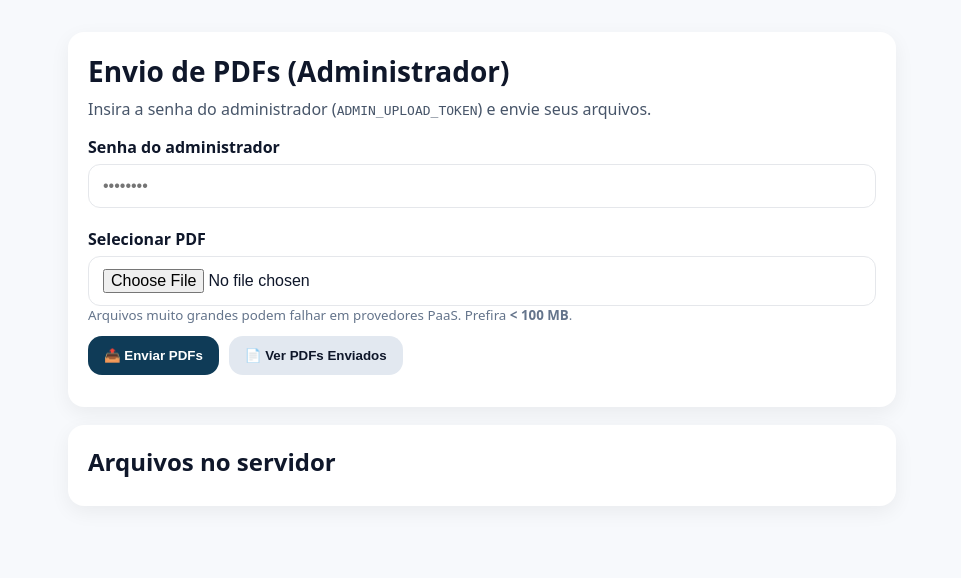
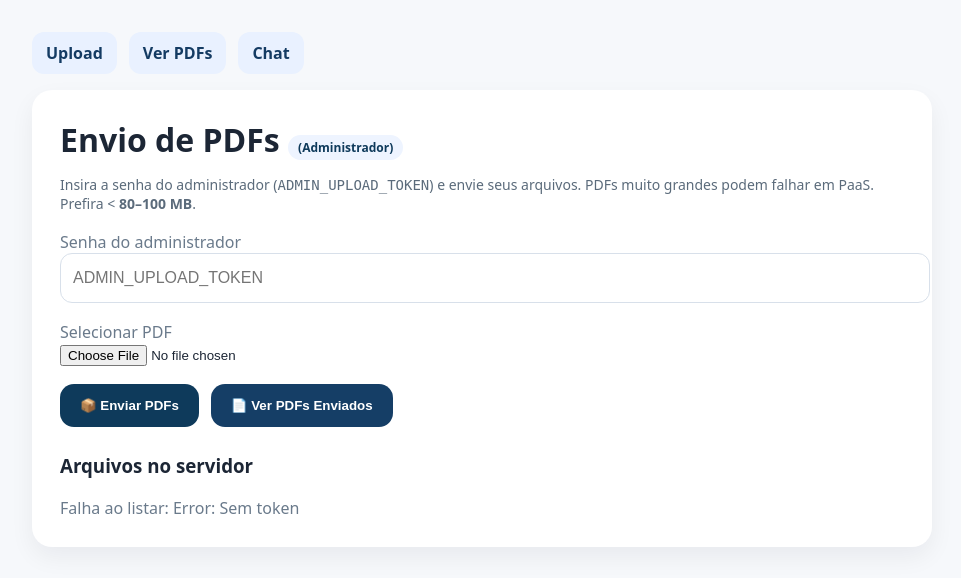
Before and after one commit to claudiorrlima1-1961/licitabot-cloud, a FastAPI app: page /admin in a window 1280 px wide. Shown: the top 578 px of the page, without its empty margins (158-1119 px from the left). Run offline with FastAPI, Linux system fonts and the light colour scheme.

Commit message:
Update admin.html

```diff
--- a/app/templates/admin.html
+++ b/app/templates/admin.html
@@ -4,230 +4,175 @@
   <meta charset="utf-8" />
   <meta name="viewport" content="width=device-width,initial-scale=1" />
   <title>Envio de PDFs (Administrador)</title>
+  <link rel="stylesheet" href="/static/style.css" />
   <style>
-    :root{--bg:#f7f9fc;--card:#fff;--text:#0f172a;--muted:#475569;--ok:#0ea5e9;--ok2:#16a34a;--warn:#eab308;--err:#dc2626}
-    *{box-sizing:border-box}
-    body{margin:0;background:var(--bg);color:var(--text);font-family:system-ui,-apple-system,Segoe UI,Roboto,Ubuntu,"Helvetica Neue",Arial}
-    .wrap{max-width:860px;margin:32px auto;padding:0 16px}
-    .card{background:var(--card);border-radius:16px;box-shadow:0 6px 20px rgba(2,6,23,.06);padding:20px;margin-bottom:18px}
-    h1{margin:0 0 8px;font-size:28px}
-    p.muted{color:var(--muted);margin:0 0 16px}
-    label{display:block;font-weight:600;margin:10px 0 6px}
-    input[type="password"],input[type="text"],input[type="file"],textarea{
-      width:100%;padding:12px 14px;border:1px solid #e5e7eb;border-radius:12px;background:#fff;font-size:16px
-    }
-    .row{display:flex;gap:10px;flex-wrap:wrap}
-    .btn{appearance:none;border:0;border-radius:14px;padding:12px 16px;font-weight:700;cursor:pointer}
-    .btn-primary{background:#0f3b57;color:#fff}
-    .btn-secondary{background:#e2e8f0;color:#0f172a}
-    .btn-danger{background:var(--err);color:#fff}
-    .btn:disabled{opacity:.6;cursor:not-allowed}
-    .status{margin-top:12px;font-size:14px}
-    .status.ok{color:var(--ok2)}
-    .status.err{color:var(--err)}
-    .list .item{display:flex;align-items:center;justify-content:space-between;padding:12px;border-bottom:1px solid #eef2f7}
-    .name{display:flex;align-items:center;gap:10px;max-width:70%;word-break:break-word}
-    .pill{background:#f1f5f9;border-radius:999px;padding:2px 8px;font-size:12px;color:#334155}
-    .actions{display:flex;gap:8px}
-    .progress{height:8px;background:#e5e7eb;border-radius:999px;overflow:hidden;margin-top:8px}
-    .progress > span{display:block;height:100%;width:0;background:#0ea5e9;transition:width .2s}
-    small.helper{display:block;color:#64748b}
+    body{font-family: system-ui, -apple-system, Segoe UI, Roboto, Arial, sans-serif; background:#f6f8fb; color:#1c2635;}
+    .wrap{max-width:900px; margin:32px auto; padding:0 16px;}
+    .card{background:#fff; border-radius:20px; box-shadow:0 10px 24px rgba(2,18,33,.06); padding:28px;}
+    h1{margin:0 0 8px; font-size:32px}
+    .hint{color:#5b6b7b; font-size:14px}
+    .row{margin-top:18px}
+    input[type="password"], input[type="text"]{width:100%; height:48px; border-radius:12px; border:1px solid #d8e0ea; padding:0 12px; font-size:16px; outline:none}
+    input[type="file"]{width:100%}
+    .btn{display:inline-flex; align-items:center; gap:10px; border:none; border-radius:14px; background:#0e3a5b; color:#fff; padding:14px 20px; font-weight:600; cursor:pointer}
+    .btn.secondary{background:#153e66}
+    .btn:disabled{opacity:.6; cursor:not-allowed}
+    .pill{display:inline-block; background:#eef4ff; color:#0e3a5b; border-radius:999px; padding:4px 10px; font-size:12px}
+    .status{margin-top:14px; white-space:pre-wrap; font-family:ui-monospace, SFMono-Regular, Menlo, monospace; background:#f4f7fb; border:1px solid #e7edf5; padding:10px 12px; border-radius:10px}
+    .list{margin-top:18px; display:flex; flex-direction:column; gap:10px}
+    .item{display:flex; align-items:center; justify-content:space-between; gap:10px; background:#f8fbff; border:1px solid #e7edf5; padding:12px; border-radius:12px}
+    .name{overflow:hidden; text-overflow:ellipsis; white-space:nowrap}
+    .danger{background:#b42318}
+    .toolbar{display:flex; gap:12px; flex-wrap:wrap}
+    .topnav{display:flex; gap:12px; margin-bottom:16px}
+    .link{background:#e9f1ff; color:#143b63; padding:10px 14px; border-radius:12px; text-decoration:none; font-weight:600}
+    .muted{color:#6a7a8b}
+    .spinner{width:16px;height:16px;border:3px solid #c7d6ea;border-top-color:#0e3a5b;border-radius:50%;animation:spin .8s linear infinite}
+    @keyframes spin{to{transform:rotate(360deg)}}
   </style>
 </head>
 <body>
   <div class="wrap">
-    <div class="card">
-      <h1>Envio de PDFs (Administrador)</h1>
-      <p class="muted">Insira a senha do administrador (<code>ADMIN_UPLOAD_TOKEN</code>) e envie seus arquivos.</p>
-
-      <label for="token">Senha do administrador</label>
-      <input id="token" type="password" placeholder="••••••••" autocomplete="off" />
-
-      <div class="row" style="margin-top:10px">
-        <div style="flex:1 1 360px">
-          <label for="file">Selecionar PDF</label>
-          <input id="file" type="file" accept="application/pdf" />
-          <div class="progress" id="prog" hidden><span></span></div>
-          <small class="helper">Arquivos muito grandes podem falhar em provedores PaaS. Prefira <b>&lt; 100 MB</b>.</small>
-        </div>
-      </div>
-
-      <div class="row" style="margin-top:12px">
-        <button id="btnUpload" class="btn btn-primary">📤 Enviar PDFs</button>
-        <button id="btnList" class="btn btn-secondary">📄 Ver PDFs Enviados</button>
-      </div>
-      <div id="status" class="status"></div>
+    <div class="topnav">
+      <a class="link" href="/admin">Upload</a>
+      <a class="link" id="btnList">Ver PDFs</a>
+      <a class="link" href="/">Chat</a>
     </div>
 
     <div class="card">
-      <h2 style="margin:0 0 8px">Arquivos no servidor</h2>
-      <div id="files" class="list" role="list"></div>
+      <h1>Envio de PDFs <span class="pill">(Administrador)</span></h1>
+      <p class="hint">Insira a senha do administrador (<code>ADMIN_UPLOAD_TOKEN</code>) e envie seus arquivos. PDFs muito grandes podem falhar em PaaS. Prefira &lt; <b>80–100&nbsp;MB</b>.</p>
+
+      <div class="row">
+        <label class="muted">Senha do administrador</label>
+        <input type="password" id="admPwd" placeholder="ADMIN_UPLOAD_TOKEN" />
+      </div>
+
+      <div class="row">
+        <label class="muted">Selecionar PDF</label>
+        <input type="file" id="file" accept="application/pdf" />
+      </div>
+
+      <div class="row toolbar">
+        <button class="btn" id="btnUpload">📦 Enviar PDFs</button>
+        <button class="btn secondary" id="btnRefresh">📄 Ver PDFs Enviados</button>
+      </div>
+
+      <div id="msg" class="status" style="display:none"></div>
+
+      <h3 style="margin-top:26px">Arquivos no servidor</h3>
+      <div id="list" class="list"></div>
     </div>
   </div>
 
 <script>
-    const $ = (q)=>document.querySelector(q);
-    const tokenEl = $('#token');
-    const fileEl  = $('#file');
-    const statusEl= $('#status');
-    const listEl  = $('#files');
-    const progEl  = $('#prog'); const progBar = $('#prog span');
+const $ = s => document.querySelector(s);
+const msg = $("#msg");
+const list = $("#list");
+const btnUpload = $("#btnUpload");
+const btnRefresh = $("#btnRefresh");
+const btnList = $("#btnList");
 
-    function setStatus(msg, ok=false, err=false){
-      statusEl.className = 'status' + (ok?' ok':'') + (err?' err':'');
-      statusEl.textContent = msg || '';
+function show(text, isError=false){
+  msg.style.display = "block";
+  msg.style.borderColor = isError ? "#ffd5d5" : "#e7edf5";
+  msg.style.background = isError ? "#fff5f5" : "#f4f7fb";
+  msg.textContent = text;
 }
 
-    async function apiFetch(url, opts={}){
-      const token = (tokenEl.value||'').trim();
-      if(!token) throw new Error('Informe a senha do administrador.');
-      opts.headers = Object.assign({}, opts.headers||{}, {'X-Admin-Token': token});
-      const resp = await fetch(url, opts);
-      let data;
-      try { data = await resp.json(); }
-      catch {
-        const text = await resp.text();
-        throw new Error(`Erro inesperado do servidor (${resp.status}). ${text.slice(0,180)}`);
-      }
-      if(!resp.ok){
-        const msg = data?.detail || data?.message || `Falha HTTP ${resp.status}`;
-        throw new Error(msg);
-      }
-      return data;
+function token(){
+  const t = $("#admPwd").value.trim();
+  if(!t){ alert("Preencha a senha do administrador."); }
+  return t;
 }
 
-    async function listFiles(){
-      setStatus('Carregando lista…');
+async function fetchJSON(url, opt={}){
+  const t = token(); if(!t) throw new Error("Sem token");
+  opt.headers = Object.assign({}, opt.headers || {}, { "x-admin-token": t });
+  const res = await fetch(url, opt);
+  const ctype = res.headers.get("content-type") || "";
+  if(!res.ok){
+    const body = ctype.includes("application/json") ? await res.json() : await res.text();
+    const detail = typeof body === "string" ? body : (body.detail || JSON.stringify(body));
+    throw new Error(detail);
+  }
+  return ctype.includes("application/json") ? res.json() : res.text();
+}
+
+async function upload(){
   try{
-        const data = await apiFetch('/list_pdfs');
-        renderList(data.files||[]);
-        setStatus(`Listados ${data.files?.length||0} arquivo(s).`, true);
-      }catch(e){
-        setStatus(e.message, false, true);
+    const f = $("#file").files[0];
+    if(!f){ alert("Selecione um PDF."); return; }
+    if(!f.name.toLowerCase().endsWith(".pdf")){
+      alert("Envie apenas .pdf"); return;
+    }
+    btnUpload.disabled = true;
+    show("⬆️ Enviando arquivo… aguarde (não feche a página).");
+
+    const fd = new FormData(); fd.append("file", f);
+    const res = await fetchJSON("/upload_pdf", { method:"POST", body: fd });
+
+    if(res.ok){
+      show("✅ Upload recebido: " + res.filename + "\n🔄 Indexação em progresso… aguarde ~10 segundos antes de perguntar no chat.");
+      listPDFs(); // atualiza a lista
+    }else{
+      show("⚠️ Upload salvo mas indexação falhou: " + (res.index_error || "erro"), true);
+    }
+  }catch(err){
+    // Quando o Render devolve HTML 502, o corpo começa com '<'
+    const text = String(err.message || err);
+    if(text.trim().startsWith("<")){
+      show("❌ Erro inesperado do servidor (502). Tente novamente com um PDF menor (<80–100MB).", true);
+    }else{
+      show("❌ " + text, true);
+    }
+  }finally{
+    btnUpload.disabled = false;
   }
 }
 
-    function renderList(files){
-      listEl.innerHTML = '';
-      if(!files.length){
-        listEl.innerHTML = `<div class="item"><div class="name">Nenhum PDF encontrado.</div></div>`;
+async function listPDFs(){
+  try{
+    list.innerHTML = `<div class="muted"><span class="spinner"></span> Carregando lista…</div>`;
+    const res = await fetchJSON("/list_pdfs");
+    if(!res.files || !res.files.length){
+      list.innerHTML = `<div class="muted">Nenhum PDF enviado.</div>`;
       return;
     }
-      files.forEach(name=>{
-        const row = document.createElement('div');
-        row.className = 'item';
+    list.innerHTML = "";
+    res.files.forEach(name=>{
+      const row = document.createElement("div");
+      row.className = "item";
       row.innerHTML = `
-          <div class="name">
-            <span>📄</span>
-            <div>
-              <div>${name}</div>
-              <div class="pill">PDF</div>
-            </div>
-          </div>
-          <div class="actions">
-            <button class="btn btn-secondary" data-ver>Ver</button>
-            <button class="btn btn-danger" data-del>Excluir</button>
+        <div class="name" title="${name}">📄 ${name}</div>
+        <div class="toolbar">
+          <button class="btn danger" data-name="${name}">Excluir</button>
         </div>`;
-        row.querySelector('[data-del]').onclick = ()=>delFile(name);
-        row.querySelector('[data-ver]').onclick = ()=>viewFile(name);
-        listEl.appendChild(row);
+      row.querySelector(".danger").onclick = ()=>del(name);
+      list.appendChild(row);
     });
-    }
-
-    async function viewFile(name){
-      // seu backend não expõe os PDFs publicamente.
-      // tentaremos abrir /download_pdf?name=... (caso você adicione essa rota).
-      const url = `/download_pdf?name=${encodeURIComponent(name)}`;
-      try{
-        const head = await fetch(url, { method:'HEAD' });
-        if(head.ok){
-          window.open(url, '_blank');
-          return;
-        }
-        throw new Error();
-      }catch{
-        alert("Para visualizar/baixar, crie uma rota GET /download_pdf?name=... que leia o arquivo do UPLOAD_DIR e retorne o PDF com Content-Type: application/pdf. Se quiser, te envio o trecho pronto.");
+  }catch(err){
+    list.innerHTML = `<div class="muted">Falha ao listar: ${err}</div>`;
   }
 }
 
-    async function delFile(name){
-      if(!confirm(`Excluir o arquivo "${name}"?`)) return;
-      setStatus('Excluindo…');
+async function del(name){
+  if(!confirm(`Excluir "${name}"?`)) return;
   try{
-        await apiFetch(`/delete_pdf?name=${encodeURIComponent(name)}`, { method:'DELETE' });
-        setStatus('Arquivo excluído e índice atualizado.', true);
-        listFiles();
-      }catch(e){
-        setStatus(e.message, false, true);
+    await fetchJSON(`/delete_pdf?name=${encodeURIComponent(name)}`, { method:"DELETE" });
+    show("🗑️ Arquivo excluído: " + name);
+    listPDFs();
+  }catch(err){
+    show("❌ Falha ao excluir: " + err, true);
   }
 }
 
-    async function uploadOne(file){
-      // envia com feedback de progresso
-      const form = new FormData();
-      form.append('file', file);
+btnUpload.onclick = upload;
+btnRefresh.onclick = listPDFs;
+btnList.onclick = listPDFs;
 
-      // fetch nativo não expõe onprogress; usamos xhr só para a barra
-      await new Promise((resolve,reject)=>{
-        const xhr = new XMLHttpRequest();
-        xhr.open('POST', '/upload_pdf');
-        xhr.setRequestHeader('X-Admin-Token', (tokenEl.value||'').trim());
-        xhr.upload.onprogress = (ev)=>{
-          if(ev.lengthComputable){
-            progEl.hidden = false;
-            progBar.style.width = `${(ev.loaded/ev.total)*100|0}%`;
-          }
-        };
-        xhr.onload = async ()=>{
-          progBar.style.width = '100%';
-          setTimeout(()=>{ progEl.hidden = true; progBar.style.width = '0%'; }, 400);
-
-          // tratar JSON/HTML corretamente
-          let data;
-          try{ data = JSON.parse(xhr.responseText); }
-          catch{
-            const text = xhr.responseText||'';
-            reject(new Error(`Erro inesperado do servidor (${xhr.status}). ${text.slice(0,180)}`));
-            return;
-          }
-
-          if(xhr.status<200 || xhr.status>=300 || data.ok!==true){
-            reject(new Error(data.detail || data.message || `Falha HTTP ${xhr.status}`));
-            return;
-          }
-          if(data.indexed){
-            resolve(`✅ ${file.name} — enviado e indexado`);
-          }else{
-            resolve(`⚠️ ${file.name} — salvo, porém não indexado (${data.index_error||'motivo desconhecido'})`);
-          }
-        };
-        xhr.onerror = ()=>reject(new Error('Falha de rede no upload.'));
-        xhr.send(form);
-      });
-    }
-
-    async function doUpload(){
-      const f = fileEl.files?.[0];
-      if(!f){ setStatus('Escolha um arquivo PDF.', false, true); return; }
-      setStatus('Enviando…');
-      try{
-        const msg = await uploadOne(f);
-        setStatus(msg, true);
-        fileEl.value = '';
-        listFiles();
-      }catch(e){
-        setStatus(e.message, false, true);
-      }
-    }
-
-    // eventos
-    $('#btnUpload').onclick = doUpload;
-    $('#btnList').onclick   = listFiles;
-
-    // carregar lista ao abrir a página (se o token já estiver preenchido via autofill)
-    window.addEventListener('load', ()=>{
-      if((tokenEl.value||'').trim()) listFiles();
-    });
+// carrega a lista quando abrir
+listPDFs();
 </script>
 </body>
 </html>
```
Lines whose indentation alone changed are shown as unchanged.
